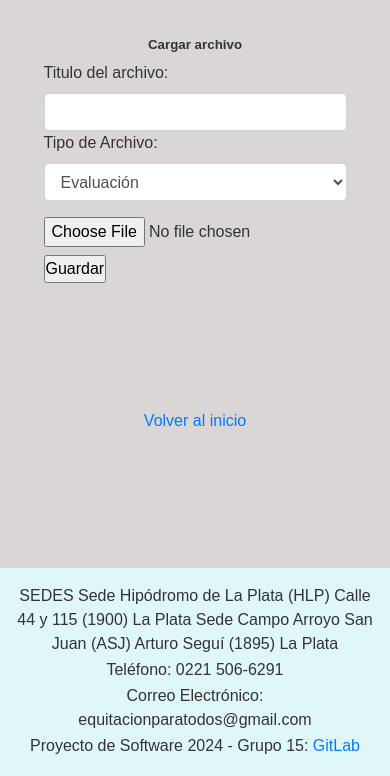
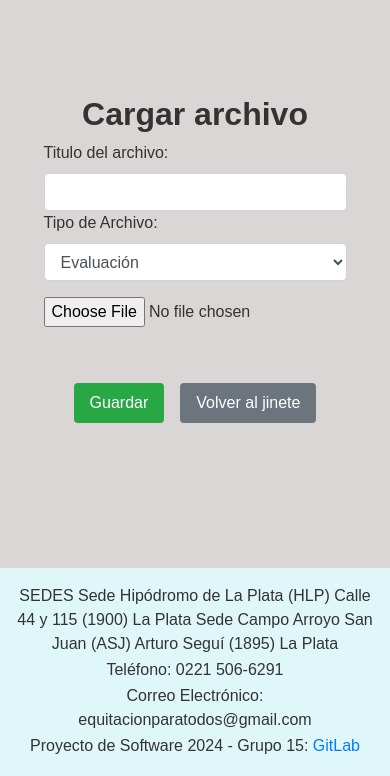
Before and after one commit to Teddyware01/CEDICA, a Flask app: template admin/src/web/templates/jya/add_documento.html in a window 390 px wide. Shown: the part 70-846 px from the top of the page. Run offline with Flask 3, Linux system fonts and the light colour scheme; the template is opened without the code that fills it, so the values that code supplies are empty; parts of the project's set-up code (start-up, migrations or seed data) failed here and were passed over; some libraries are stand-ins or nearby versions.

Commit message:
Diseno responsive y arreglos esteticos modulo jya.

```diff
--- a/admin/src/web/templates/jya/add_documento.html
+++ b/admin/src/web/templates/jya/add_documento.html
@@ -34,10 +34,11 @@
                         <input type="file" name="documento" accept=".pdf,.doc,.docx,.jpg,.png" required>
                     </label>
                 </fieldset>
-                <input type="submit" value="Guardar">
+                <div class="form-actions">
+                    <input type="submit" value="Guardar" class="btn btn-add" style="margin-right: 1em;">
+                    <a href="{{ url_for('jya.view_jinete', jinete_id=jinete.id) }}" class="btn btn-back">Volver al jinete</a>
+                </div>
             </form>
         </div>
     </article>
-
-    <a class="secondary" href="{{ url_for('home') }}">Volver al inicio</a>
 {% endblock %}
--- a/admin/src/web/templates/jya/edit_documento.html
+++ b/admin/src/web/templates/jya/edit_documento.html
@@ -30,7 +30,10 @@
             <fieldset>
                 <label for="titulo_documento"><strong> Nombre del archivo: </strong>{{ documento.nombre_archivo }}</label>
             </fieldset>
-            <input type="submit" value="Guardar">
+            <div class="form-actions">
+                <input type="submit" value="Guardar" class="btn btn-add" style="margin-right: 1em;">
+                <a href="{{ url_for('jya.view_jinete', jinete_id=jinete_id) }}" class="btn btn-back">Volver</a>
+            </div>
         </form>
     </div>
 {% endblock %}
--- a/admin/static/styles.css
+++ b/admin/static/styles.css
@@ -42,7 +42,7 @@ body {
 h1 {
     font-family: 'Montserrat', sans-serif !important;
     font-weight: 700;
-    font-size: 2.5rem;
+    font-size: 2.5em;
 }
 
 h2 {
@@ -359,6 +359,7 @@ p {
     display: flex;
     border-bottom: 2px solid #ccc;
     margin-bottom: 20px;
+    margin-top: 3em;
 }
 
 .tab {
@@ -384,7 +385,10 @@ p {
 }
 
 .form-actions {
-    margin-top: 20px;
+    margin-top: 3em;
+    display: flex;
+    justify-content: center;
+    align-items: center;
 }
 
 /* Botones de acciones comunes */
@@ -536,10 +540,20 @@ p {
         flex-direction: column;
     }
 
-    h1, h2 {
-        font-size: smaller;
+    h1 {
+        font-size: 2em;
+        margin-top: 2em;
     }
 
+    h2 {
+        font-size: 1.5em;
+        margin-top: 2em;
+    }
+
+    h3 {
+        font-size: 1em;
+        margin-top: 2em;
+    }
     .tab {
         padding: 5px 10px;
     }
```
Also changed, not shown: admin/src/web/templates/jya/agregar_jya.html (+12 -3 lines), admin/src/web/templates/jya/editar_jya.html (+7 -7 lines), admin/src/web/templates/jya/eliminar_jya.html (+7 -4 lines), admin/src/web/templates/jya/listado_jya.html (+4 -12 lines), admin/src/web/templates/jya/ver_jya.html (+25 -10 lines).
